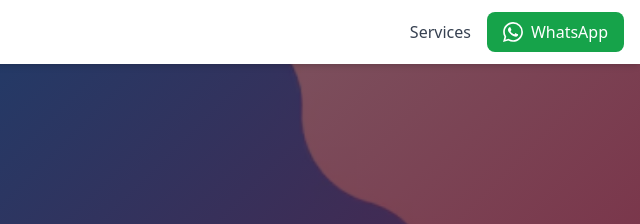
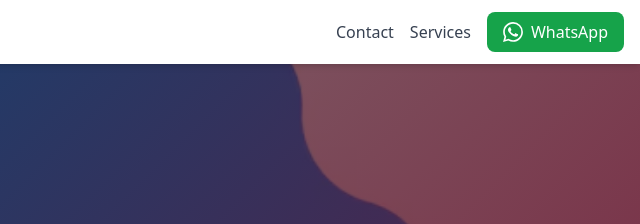
Before and after one commit to osita-dev/diamondtops, a plain HTML site: page index.html in a window 1280 px wide. Shown: the top 224 px of the page, 640-1280 px from the left. Drawn offline with nearby package versions, Linux system fonts and the light colour scheme.

Commit message:
Uncomment contact link in index.html

```diff
--- a/index.html
+++ b/index.html
@@ -162,9 +162,9 @@
                 </a>
 
                 <div class="flex items-center gap-2 md:gap-4">
-                    <!-- <a href="#contact" class="text-sm md:text-base text-gray-700 hover:text-red-900 transition">
+                    <a href="#contact" class="text-sm md:text-base text-gray-700 hover:text-red-900 transition">
                         Contact
-                    </a> -->
+                    </a>
                     <a href="#services" class="text-sm md:text-base text-gray-700 hover:text-red-900 transition">
                         Services
                     </a>
```
